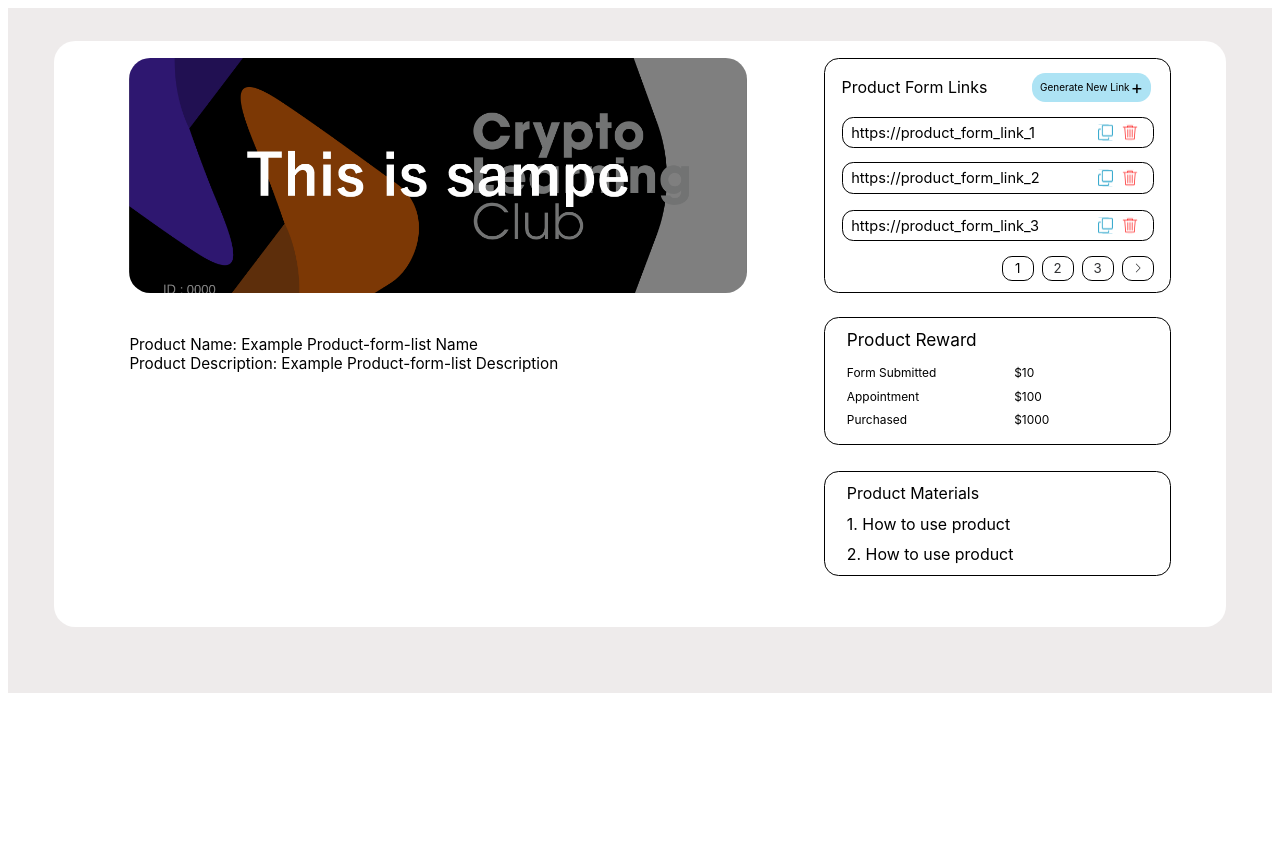
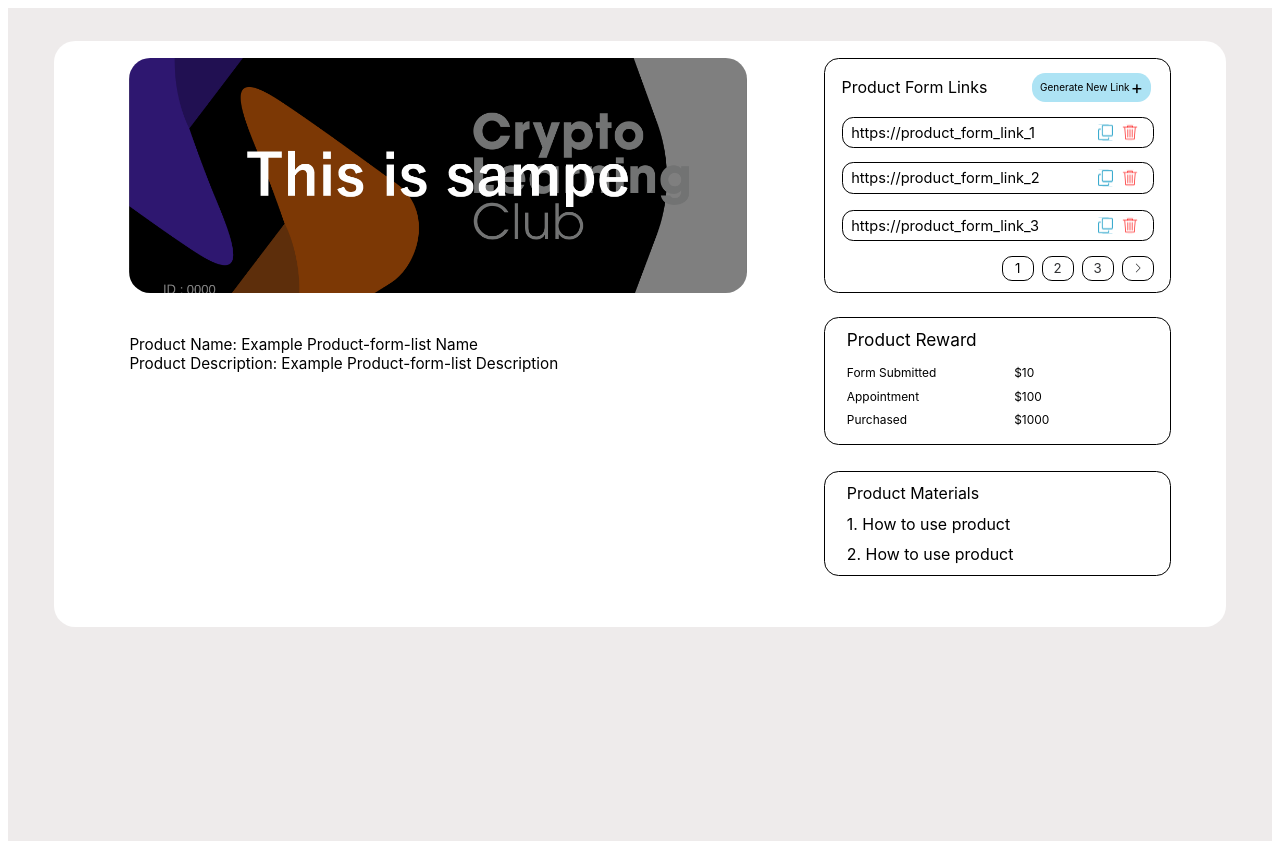
Before and after one commit to padi-dev-sonnt/nuxt-start, a Nuxt app: page / in a window 1280 px wide. Before the commit the page ends 800 px from the top, so only its background shows below. Built offline with nearby package versions, Linux system fonts and the light colour scheme.

Commit message:
modify layout main

```diff
--- a/app.vue
+++ b/app.vue
@@ -1,5 +1,9 @@
 <template>
   <div class="root-example">
+
+<!--    <div style="width: 100%; height: 400px; background: transparent; border: 2px solid red">-->
+
+<!--    </div>-->
     <ProductFormList />
   </div>
 
@@ -15,11 +19,11 @@ import ProductFormList from "./src/components/ProductFormList.vue";
 
 .root-example {
   width: 100%;
+  height: 100vh;
   display: flex;
   justify-content: center;
   text-align: -webkit-center;
   background: #eeebeb;
   padding-top: 3.125rem;
-  padding-bottom: 6.25rem;
 }
 </style>
--- a/src/components/ProductFormList.vue
+++ b/src/components/ProductFormList.vue
@@ -74,6 +74,7 @@ function generateNewLink() {
 
 .page-content {
   width: 110.375rem;
+  height: fit-content;
   padding-bottom: 4.75rem;
   background: white;
   border-radius: 2rem;
```
